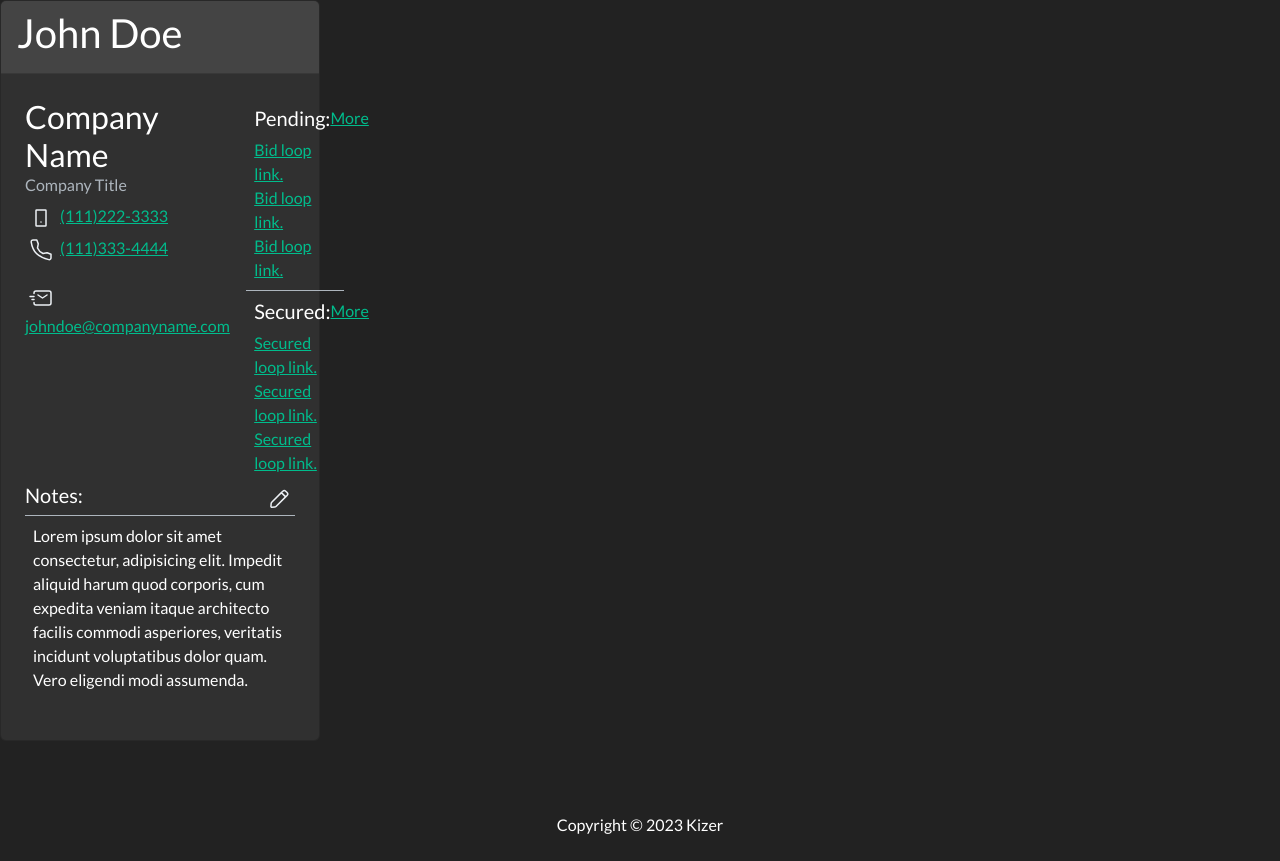
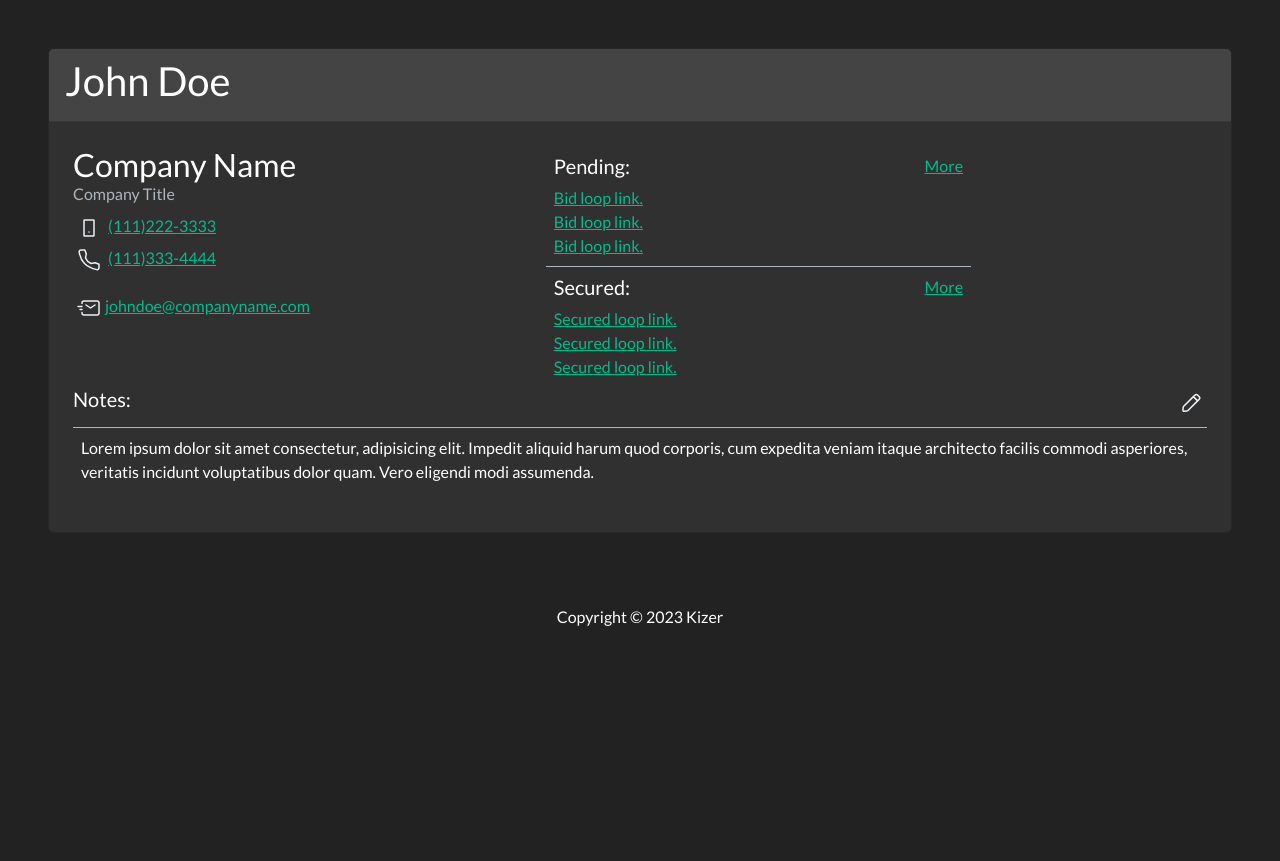
Before and after one commit to danmaisano/DojoGroupProject, a React (Vite) app in the folder client/: page /test in a window 1280 px wide. After the commit the page ends 800 px from the top, so only its background shows below. Built offline with nearby package versions, Linux system fonts and the light colour scheme.

Commit message:
Minor CSS change

```diff
--- a/client/src/components/ContactCard.jsx
+++ b/client/src/components/ContactCard.jsx
@@ -17,7 +17,7 @@ const ContactCard = () => {
     };
 
     return (
-        <div className='w-25'>
+        <div className='m-5'>
             <Card>
                 {/* TODO: Populate information with DB query ----- <= TODO  */}
                 <Card.Header>
@@ -66,7 +66,7 @@ const ContactCard = () => {
                             <h5>Notes:</h5>
                             <img src={edit} className='m-1' />
                         </div>
-                        <p className='border-top border-light p-2'>
+                        <p className='border-top mt-2 border-light p-2'>
                             Lorem ipsum dolor sit amet consectetur, adipisicing elit.
                             Impedit aliquid harum quod corporis, cum expedita veniam itaque
                             architecto facilis commodi asperiores, veritatis incidunt
```
